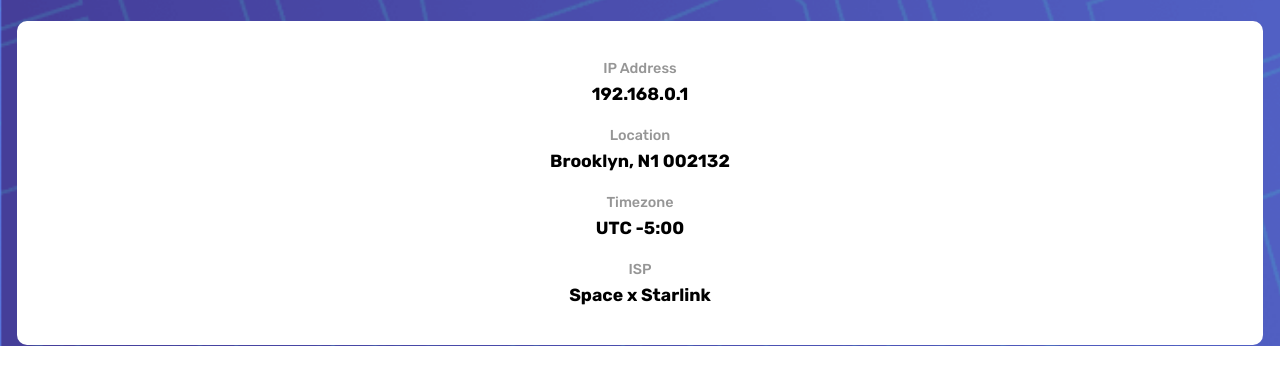
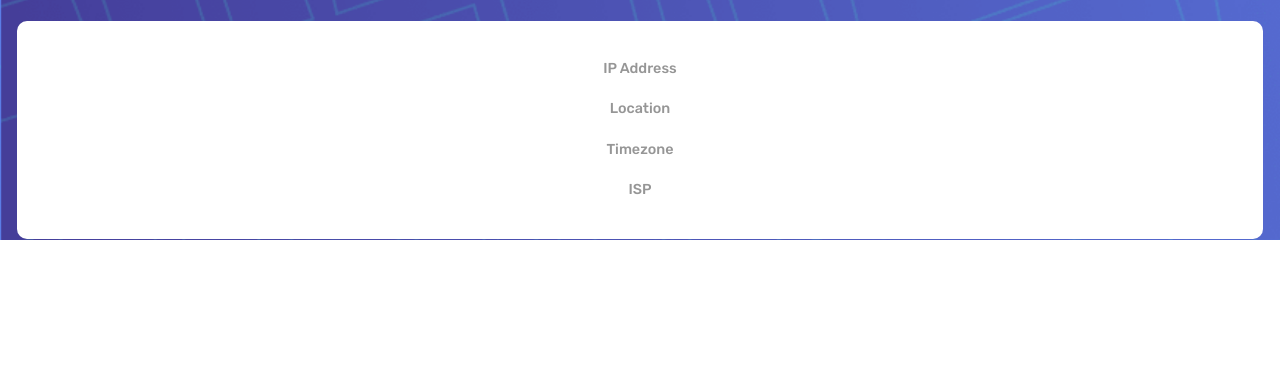
Before and after one commit to Francoveliz/IP-Address-Tracker, a website built with Parcel: page index.html in a window 1280 px wide. Shown: the part 130-514 px from the top of the page. Built offline with nearby package versions, Linux system fonts and the light colour scheme; no server answers.

Commit message:
Update index.html

```diff
--- a/index.html
+++ b/index.html
@@ -38,33 +38,25 @@
             <p class="data__title">
               IP Address
             </p>
-            <p id="ip-address" class="data__data">
-              192.168.0.1
-            </p>
+            <p id="ip-address" class="data__data"></p>
           </div>
           <div class="data__pair">
             <p class="data__title">
               Location
             </p>
-            <p id="location" class="data__data">
-              Brooklyn, N1 002132
-            </p>
+            <p id="location" class="data__data"></p>
           </div>
           <div class="data__pair">
             <p class="data__title">
               Timezone
             </p>
-            <p id="timezone" class="data__data">
-              UTC -5:00
-            </p>
+            <p id="timezone" class="data__data"></p>
           </div>
           <div class="data__pair">
             <p class="data__title">
               ISP
             </p>
-            <p id="isp" class="data__data">
-              Space x Starlink
-            </p>
+            <p id="isp" class="data__data"></p>
           </div>
         </div>
       </div>
```
